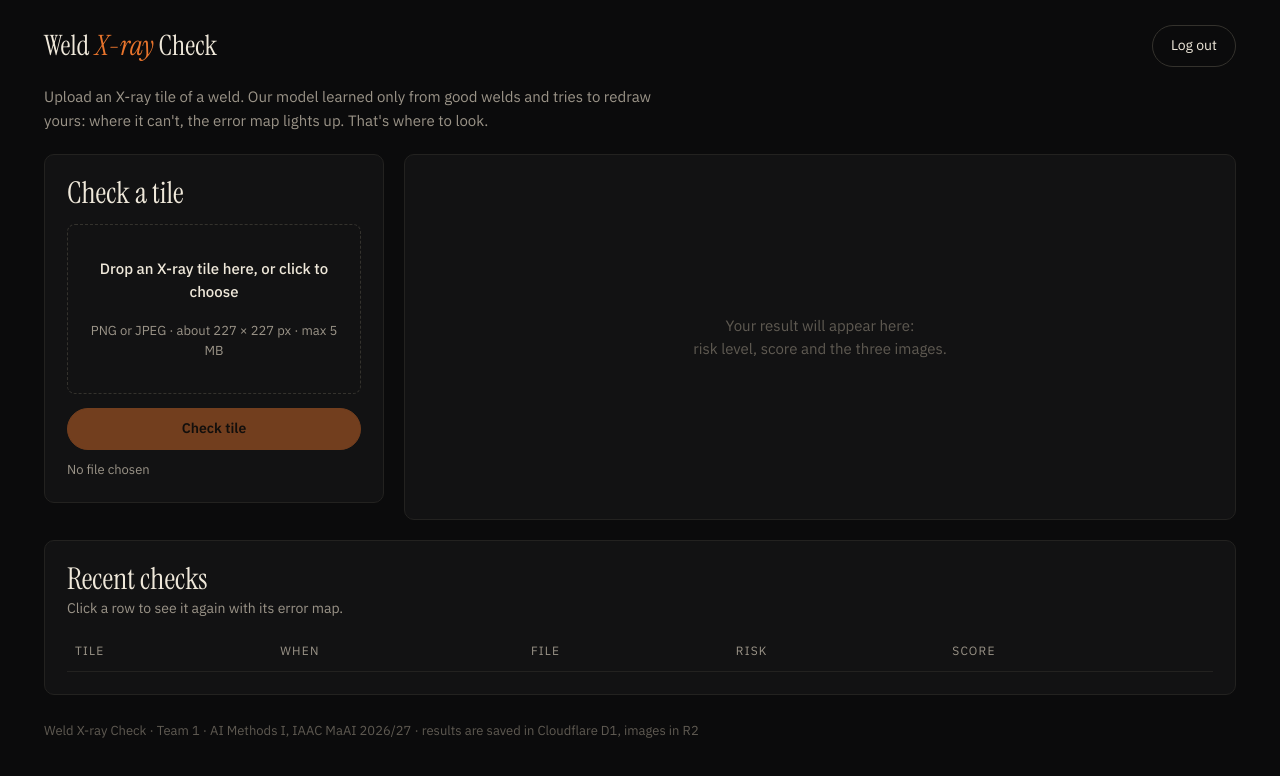
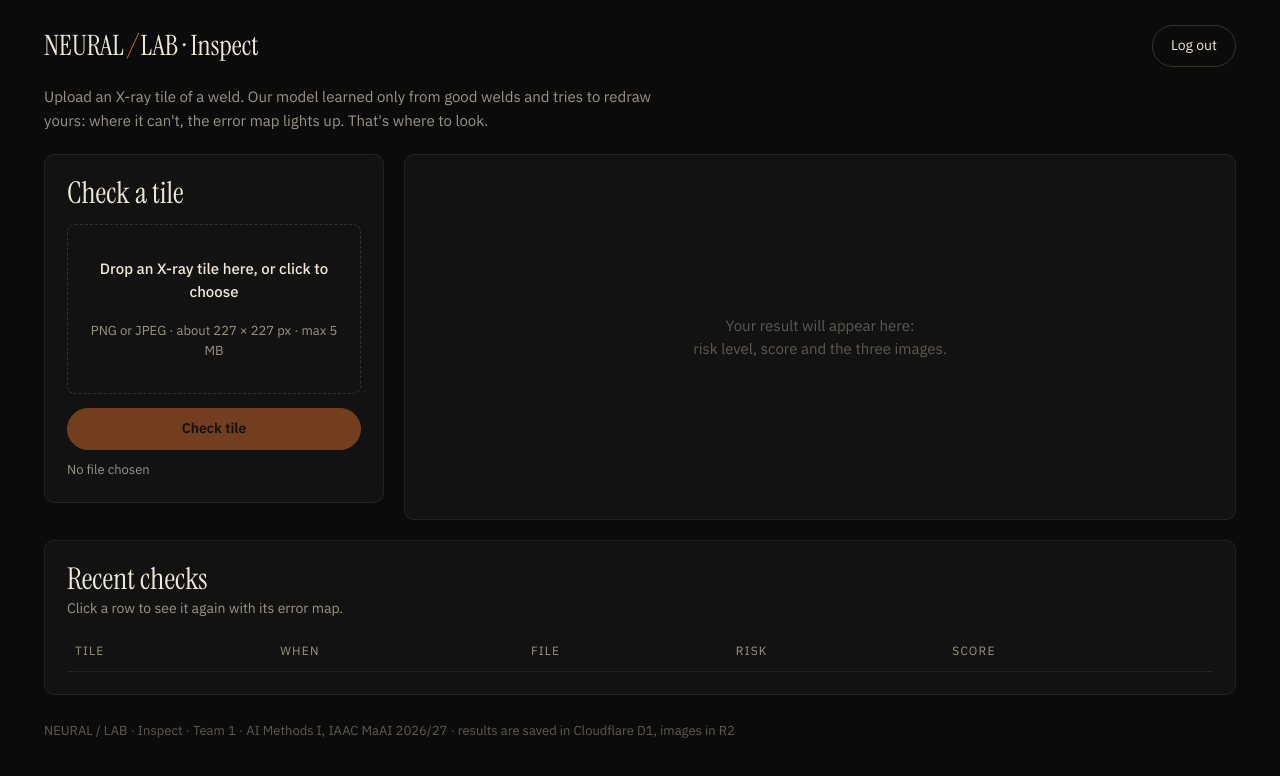
Before and after one commit to TKn0312/hackathon-team1-weld-anomaly, a website: page 03_app/public/index.html in a window 1280 px wide. Drawn offline with Linux system fonts and the light colour scheme; no server answers.

Commit message:
One product name: NEURAL / LAB · Inspect (Cloudflare app) and NEURAL / LAB · Look inside (the lab on Render)

```diff
--- a/03_app/public/index.html
+++ b/03_app/public/index.html
@@ -3,7 +3,7 @@
 <head>
   <meta charset="utf-8">
   <meta name="viewport" content="width=device-width, initial-scale=1">
-  <title>Weld X-ray Check</title>
+  <title>NEURAL / LAB · Inspect</title>
   <link rel="preconnect" href="https://fonts.googleapis.com"><link rel="preconnect" href="https://fonts.gstatic.com" crossorigin>
   <link href="https://fonts.googleapis.com/css2?family=Instrument+Serif:ital@0;1&family=IBM+Plex+Sans:wght@400;500;600&display=swap" rel="stylesheet">
   <link rel="stylesheet" href="/style.css">
@@ -11,7 +11,7 @@
 <body>
   <main>
     <header class="topbar">
-      <p class="wm">Weld <i>X-ray</i> Check</p>
+      <p class="wm">NEURAL <i>/</i> LAB · Inspect</p>
       <form method="post" action="/api/logout"><button type="submit">Log out</button></form>
     </header>
     <p class="intro">Upload an X-ray tile of a weld. Our model learned only from good welds and tries to redraw yours:
@@ -83,7 +83,7 @@
       </div>
     </section>
 
-    <footer>Weld X-ray Check · Team 1 · AI Methods I, IAAC MaAI 2026/27 · results are saved in Cloudflare D1, images in R2</footer>
+    <footer>NEURAL / LAB · Inspect · Team 1 · AI Methods I, IAAC MaAI 2026/27 · results are saved in Cloudflare D1, images in R2</footer>
   </main>
 
   <script>
```
Also changed, not shown: 02_model_server/lab/static/index.html (+2 -2 lines), 03_app/public/login.html (+2 -2 lines), neural_lab/playground/static/index.html (+2 -2 lines), 02_model_server/README.md, 03_app/README.md, README.md.
